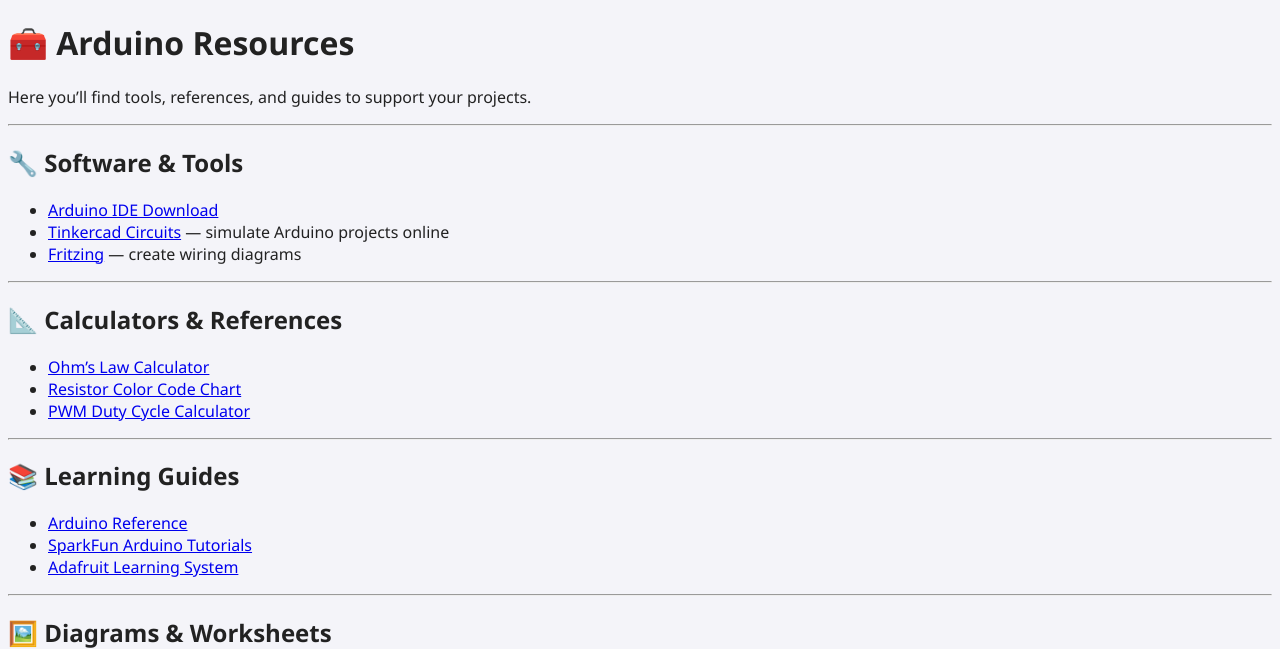
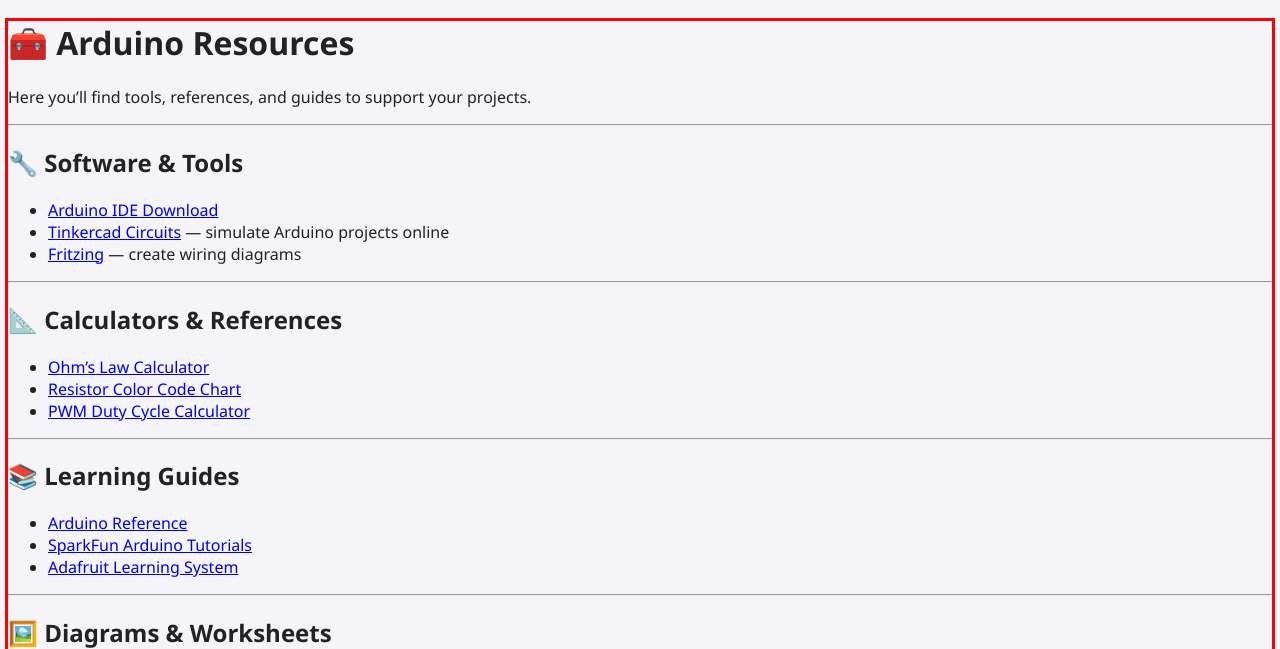
Before and after one commit to ImMrHh/arduino.journey, a Jekyll site: the page built from resources/resources.md, in a window 1280 px wide. Shown: the top 649 px of the page. Built offline with Jekyll 4.4.1, drawn with Linux system fonts in a browser that asks for light colours; grey boxes are pictures that could not be loaded.

Commit message:
Update style.css

```diff
--- a/assets/css/style.css
+++ b/assets/css/style.css
@@ -1,4 +1,5 @@
-
+/* TEMP: delete after testing */
+body { outline: 3px solid red; }
 
 /* Buttons */
 .cta-button {
```
